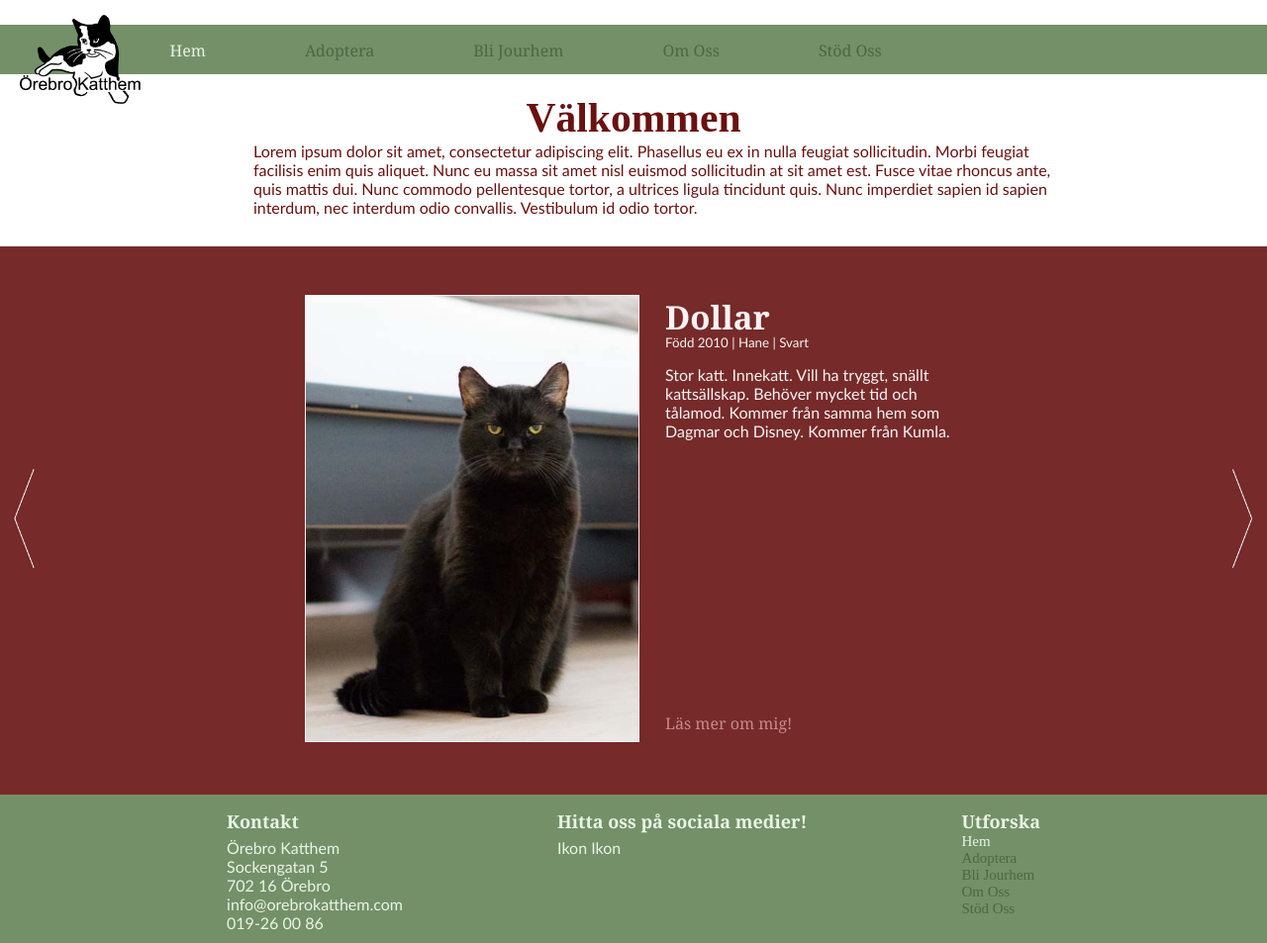
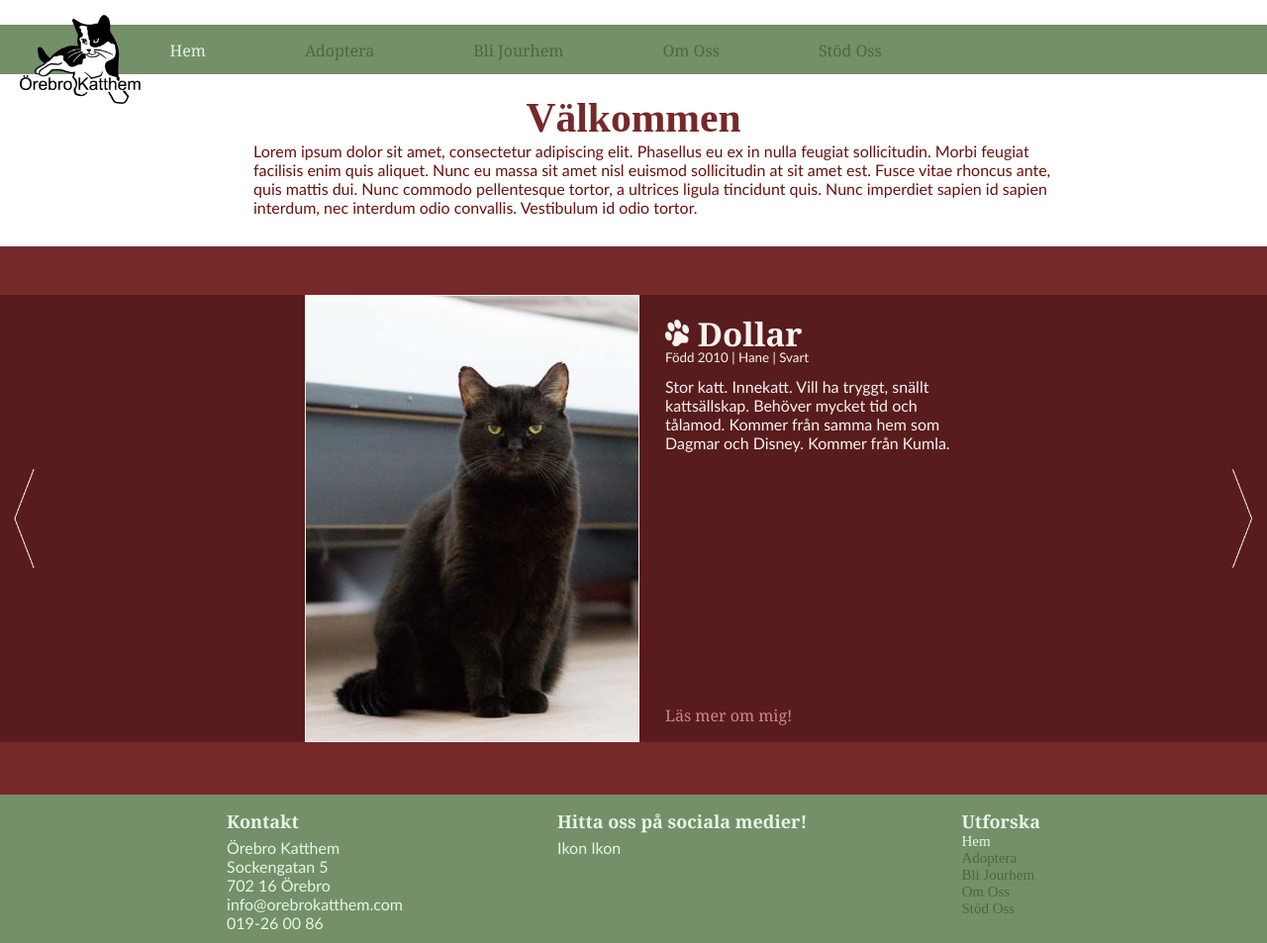
Before and after one commit to Weyenriah/orebrokatthem, a PHP site: page / in a window 1280 px wide. Shown: the whole page at 99% size. Run offline with PHP 8.4, Linux system fonts and the light colour scheme.

Commit message:
Add some changes to the slideshow/carousel

```diff
--- a/index.html
+++ b/index.html
@@ -36,7 +36,7 @@
         <div class="slide fade">
             <div class="image"> <img src="images/dollar.jpg"> </div>
             <div class="carousel-text">
-                <h3> Dollar </h3>
+                <h3> <img src="images/paw-icon.png"> Dollar </h3>
                 <small> Född 2010 | Hane | Svart </small>
                 <p>  Stor katt. Innekatt. Vill ha tryggt, snällt kattsällskap. Behöver mycket tid och tålamod. Kommer från samma hem som Dagmar och Disney. Kommer från Kumla.  </p>
                 <a href="#">Läs mer om mig!</a>
@@ -46,7 +46,7 @@
         <div class="slide fade">
             <div class="image"> <img src="images/mollyblom.jpg"> </div>
             <div class="carousel-text">
-                <h3> Molly Blom </h3>
+                <h3> <img src="images/paw-icon.png"> Molly Blom </h3>
                 <small> Född 2006 | Hona | Svart och vit </small>
                 <p> Social och kelig. Van utekatt. Kommer från samma hem som sitt syskon Mimmi Blom. Inkom på grund av att ägare ska flytta till äldreboende och kan inte ta sina katter med sig. Kommer från Lindesberg.
                     Vill ha samma hem som sitt syskon Mimmi Blom. </p>
@@ -57,7 +57,7 @@
         <div class="slide fade">
             <div class="image"> <img src="images/ashild.jpg"> </div>
             <div class="carousel-text">
-                <h3> Åshild </h3>
+                <h3> <img src="images/paw-icon.png"> Åshild </h3>
                 <small> Troligen född 2017 | Hona | Bruntigré med lite vitt </small>
                 <p> Blyg och försiktig och behöver tid på sig att bli bekväm med människor.
                     Gått hemlös i Åmmeberg utanför Askersund. </p>
--- a/style/adopt.css
+++ b/style/adopt.css
@@ -128,7 +128,7 @@ body {
     margin: 0;
     width: 100%;
     font-family: "Georiga", serif;
-    color: #6a1111;
+    color: #76292a;
     text-align: center;
     font-size: 260%;
 }
--- a/style/home.css
+++ b/style/home.css
@@ -83,7 +83,7 @@ body {
     margin: 0;
     width: 100%;
     font-family: "Georiga", serif;
-    color: #6a1111;
+    color: #76292a;
     text-align: center;
     font-size: 260%;
 }
@@ -101,7 +101,7 @@ body {
 .carousel-container {
     margin-top: 30px;
     height: 554px;
-    background-color: #762a2a;
+    background-image: url("../images/background.png");
     color: #faf3f3;
     display: grid;
     grid-template-columns: 50px auto auto 50px;
@@ -128,14 +128,18 @@ body {
 
 .carousel-text {
     display: grid;
-    grid-template-rows: 40px 15px 367px 30px;
+    grid-template-rows: 55px 12px 347px 30px;
 }
 
 .carousel-text h3 {
     grid-row: 1;
-    margin-top: 0;
+    margin-top: 17px;
     font-family: "Georgia", serif;
     font-size: 33px;
+}
+
+.carousel-text h3 img {
+    height: 27px;
 }
 
 .carousel-text small {
```
Also changed, not shown: images/background.png (added), images/paw-icon.png (added).
